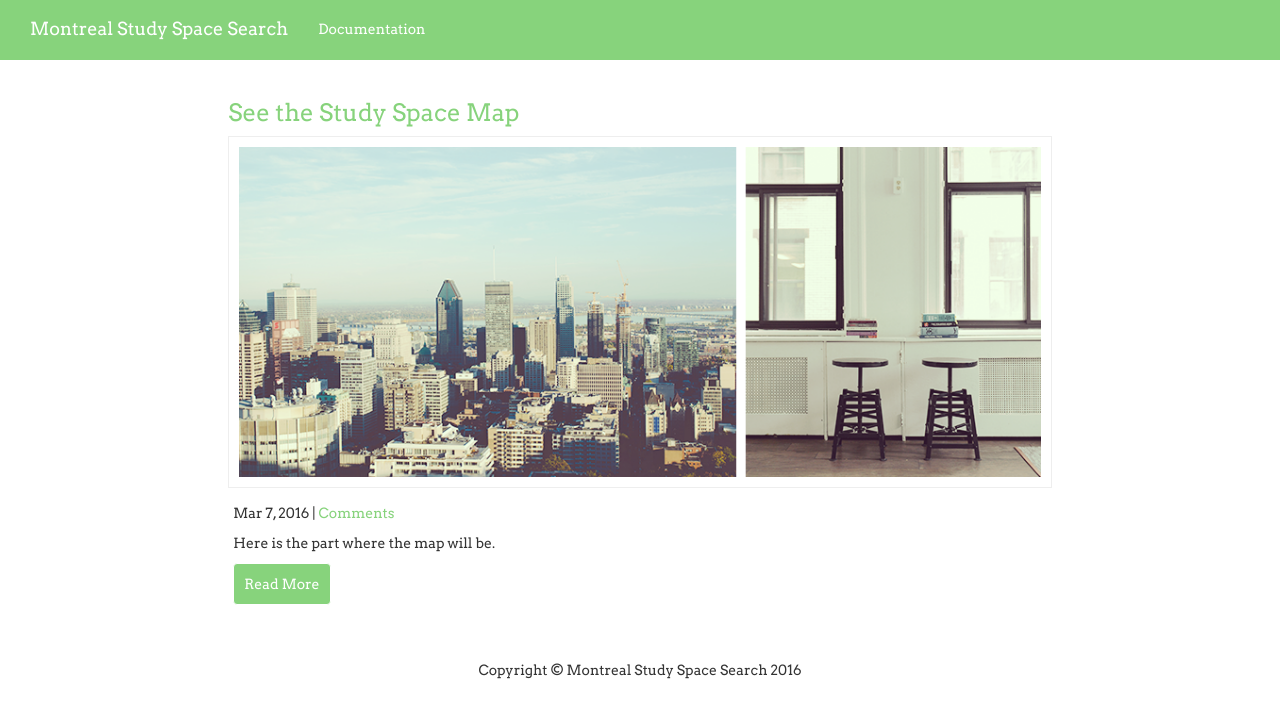
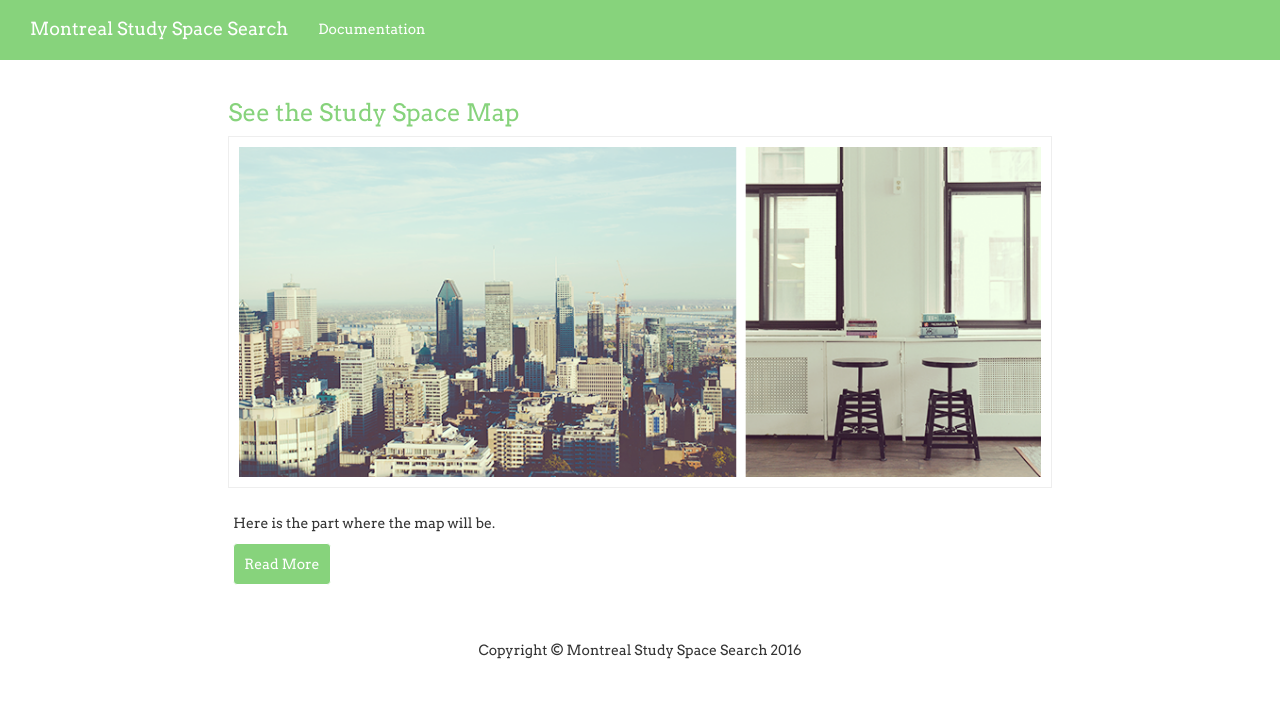
Before and after one commit to GEOG-84-Geodudes/A3, a Jekyll site: the page built from index.html, in a window 1280 px wide. Shown: the top 718 px of the page. Built offline with Jekyll 4.4.1, drawn with Linux system fonts in a browser that asks for light colours; nearby versions of some CDN libraries.

Commit message:
Update index.html

```diff
--- a/index.html
+++ b/index.html
@@ -8,9 +8,6 @@ index: true
         <h3><a href="{{ post.url | prepend: site.baseurl }}">See the {{ post.title }}</a></h3>
         <img src="{{post.featured_image  | prepend: site.baseurl}} ">
         <div class="post-descr">
-            <p>
-                {{ post.date | date: "%b %-d, %Y" }} | {% if site.disqus_short_name and page.comments != false and site.disqus_show_comment_count == true %}<a class="comments" href="{% if page.index %}{{ root_url }}{{ post.url | prepend: site.baseurl }}{% endif %}#disqus_thread">Comments</a> {% endif %}
-            </p>
             {% if post.content contains '<!-- more -->' %}
             <p>{{ post.content | split:'<!-- more -->' | first }}
                 <a href="{{ post.url  | prepend: site.baseurl}}" class="btn btn-primary">Read More</a>
```
